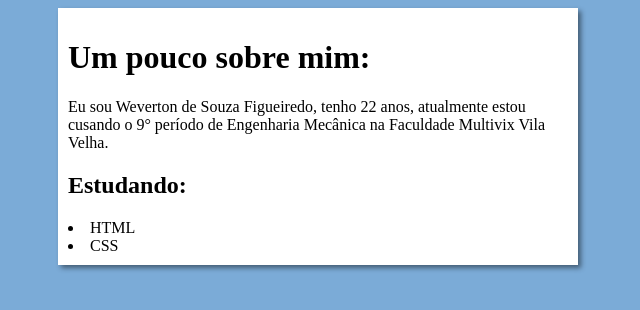
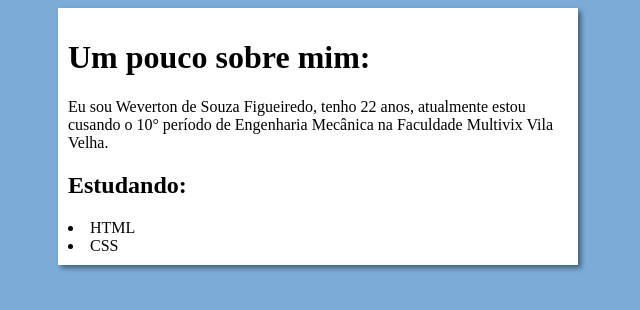
Before and after one commit to WevertonFigueiredo/WevertonFigueiredo.github.io, a plain HTML site: page index.html in a window 1280 px wide. Shown: the full height of the page, 322-962 px from the left. Drawn offline with Linux system fonts and the light colour scheme.

Commit message:
Update index.html

```diff
--- a/index.html
+++ b/index.html
@@ -11,7 +11,7 @@
     <main>
         <header>
             <h1>Um pouco sobre mim:</h1>
-            <p> Eu sou Weverton de Souza Figueiredo, tenho 22 anos, atualmente estou cusando o 9° período de Engenharia Mecânica na Faculdade Multivix Vila Velha.</p>
+            <p> Eu sou Weverton de Souza Figueiredo, tenho 22 anos, atualmente estou cusando o 10° período de Engenharia Mecânica na Faculdade Multivix Vila Velha.</p>
         </header>
         <article>
             <h2>Estudando: </h2>
```
